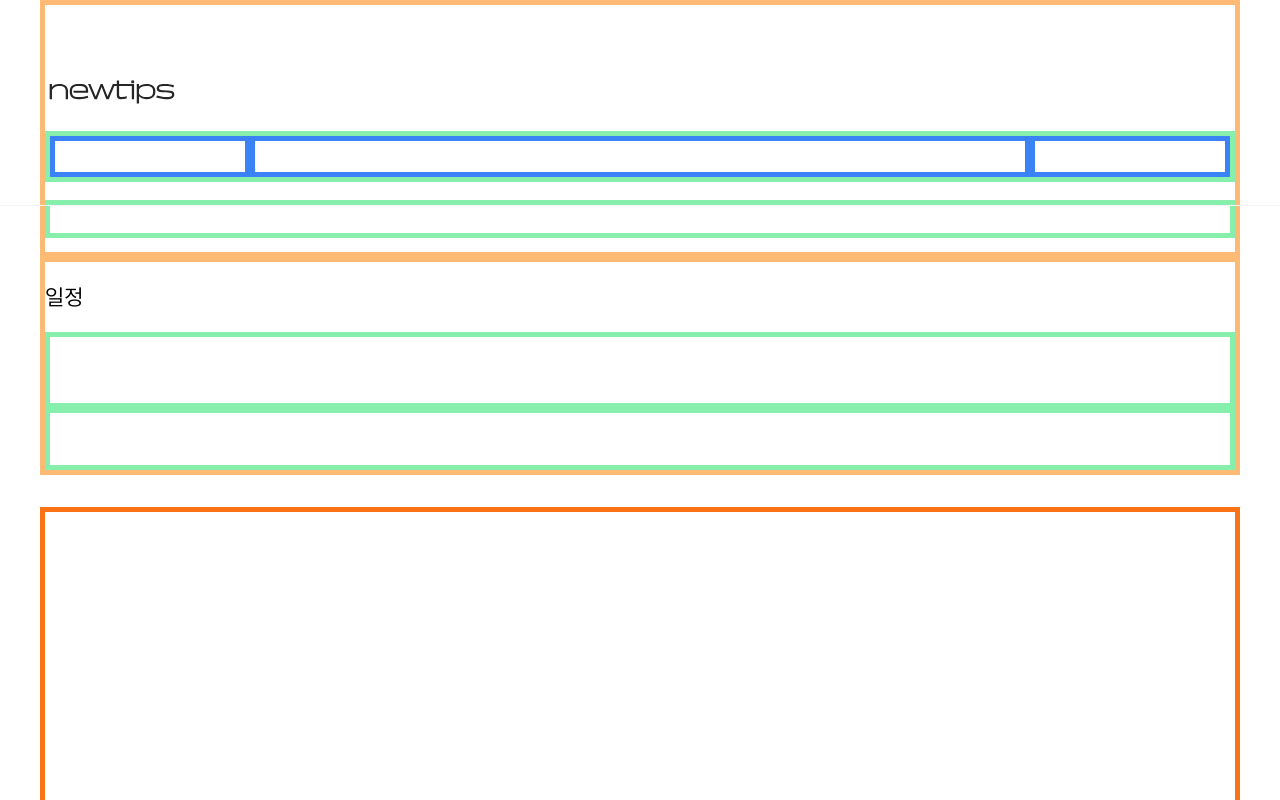
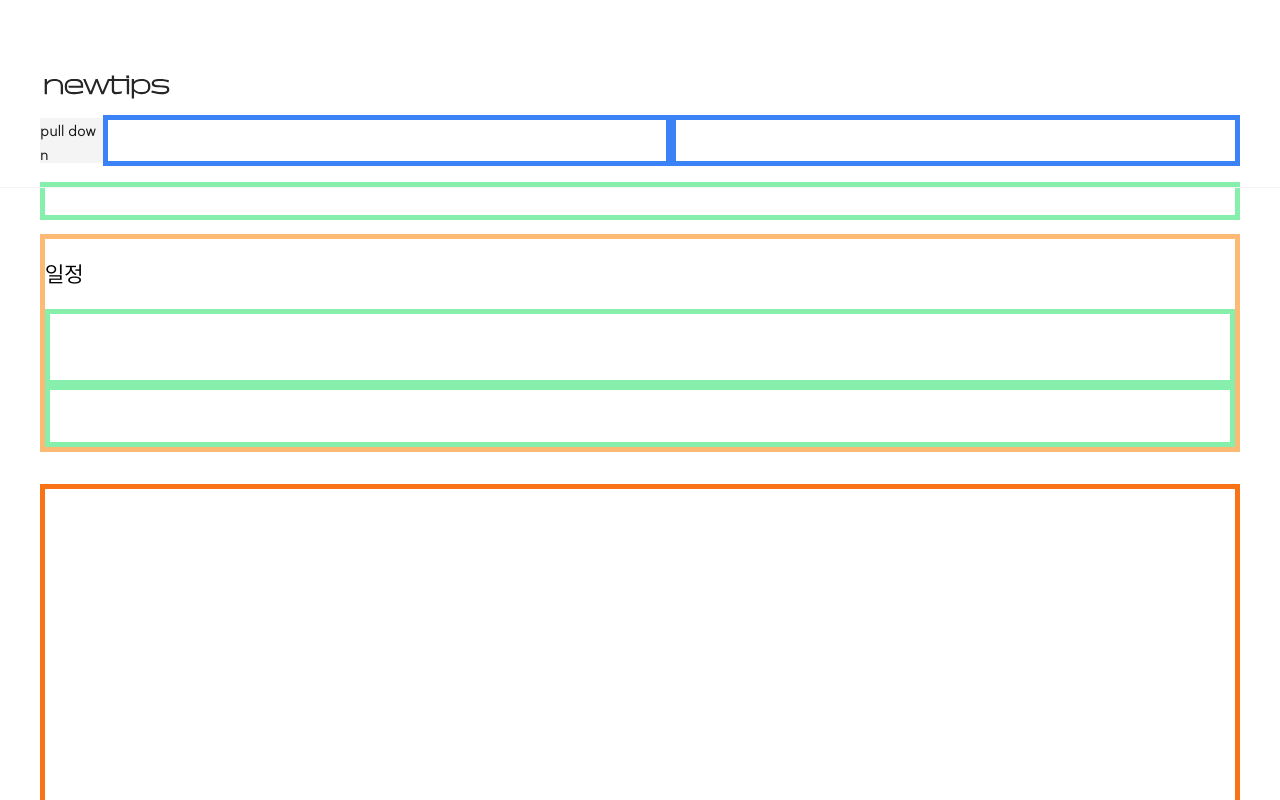
Before and after one commit to mobi-projects/nail-case-client, a Next.js app: page /manager/base/schedule in a window 1280 px wide. Shown: the top 800 px of the page. Built offline with nearby package versions, Linux system fonts and the light colour scheme.

Commit message:
🎨 manager/base/layout-01-01-01
*issue :[NAILCASE-158](https://nailcase.atlassian.net/browse/NAILCASE-158)

```diff
--- a/src/app/(manager)/manager/layout.tsx
+++ b/src/app/(manager)/manager/layout.tsx
@@ -1,4 +1,4 @@
-import Manager_Base_Layout_01 from "@/component/custom/manager/base/layout/01"
+import ManagerLayout from "@/component/custom/manager/base/layout/01"
 
 export default function ManagerBaseLayout({
 	children,
@@ -7,7 +7,7 @@ export default function ManagerBaseLayout({
 }>) {
 	return (
 		<div className="w-full pb-[42px]">
-			<Manager_Base_Layout_01 />
+			<ManagerLayout />
 			{children}
 		</div>
 	)
--- a/src/component/custom/manager/base/layout/01/index.tsx
+++ b/src/component/custom/manager/base/layout/01/index.tsx
@@ -2,28 +2,30 @@ import Image from "next/image"
 
 import NTLogo from "@/../public/asset/nt-logo.svg"
 
-export default function Manager_Base_Layout_01() {
+export default function ManagerLayout() {
 	return (
-		<div className="flex h-fit w-full flex-col gap-[20px] border-[5px] border-orange-300 pb-[14px] pt-[68px]">
+		<div className="flex h-fit w-full flex-col gap-[8.5px] pb-[14px] pt-[68px]">
 			<Image src={NTLogo} alt="brand-logo" width={134} height={38} />
-			<div className="flex h-fit w-full flex-col gap-[18px]">
-				<Manager_Base_Layout_01_01 />
+			<div className="flex h-fit w-full flex-col gap-[16.5px]">
+				<ManagerLayoutCatalog />
 				<Manager_Base_Layout_01_02 />
 			</div>
 		</div>
 	)
 }
-function Manager_Base_Layout_01_01() {
+function ManagerLayoutCatalog() {
 	return (
-		<div className="grid h-[51px] w-full grid-cols-[200px_1fr_200px] items-center border-[5px] border-green-300">
-			<Manager_Base_Layout_01_01_01 />
+		<div className="flex h-[51px] w-full items-center justify-between">
+			<ManagerLayoutPullDown />
 			<Manager_Base_Layout_01_01_02 />
 			<Manager_Base_Layout_01_01_03 />
 		</div>
 	)
 }
-function Manager_Base_Layout_01_01_01() {
-	return <div className="flex h-full w-full border-[5px] border-blue-500" />
+function ManagerLayoutPullDown() {
+	return (
+		<div className="h-[45px] w-[134px] bg-Gray10 text-Gray100">pull down</div>
+	)
 }
 function Manager_Base_Layout_01_01_02() {
 	return <div className="flex h-full w-full border-[5px] border-blue-500" />
```
